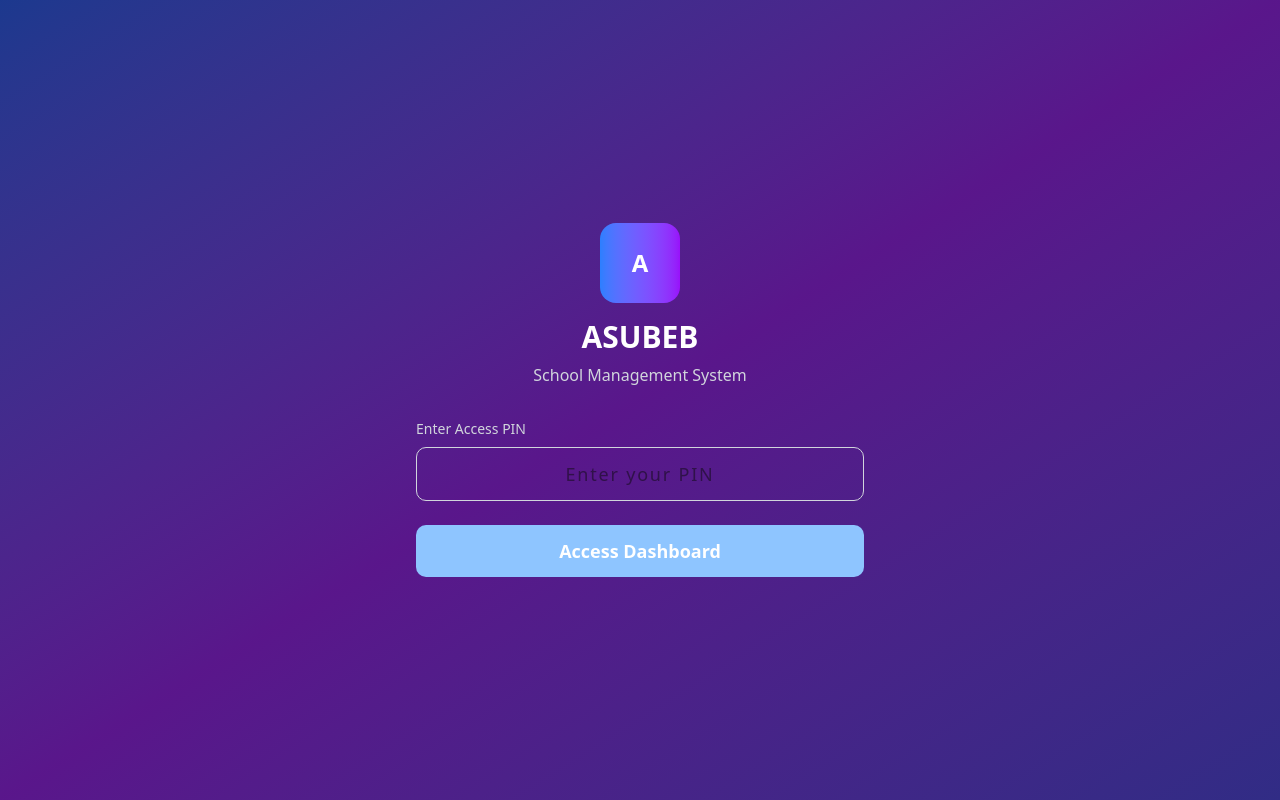
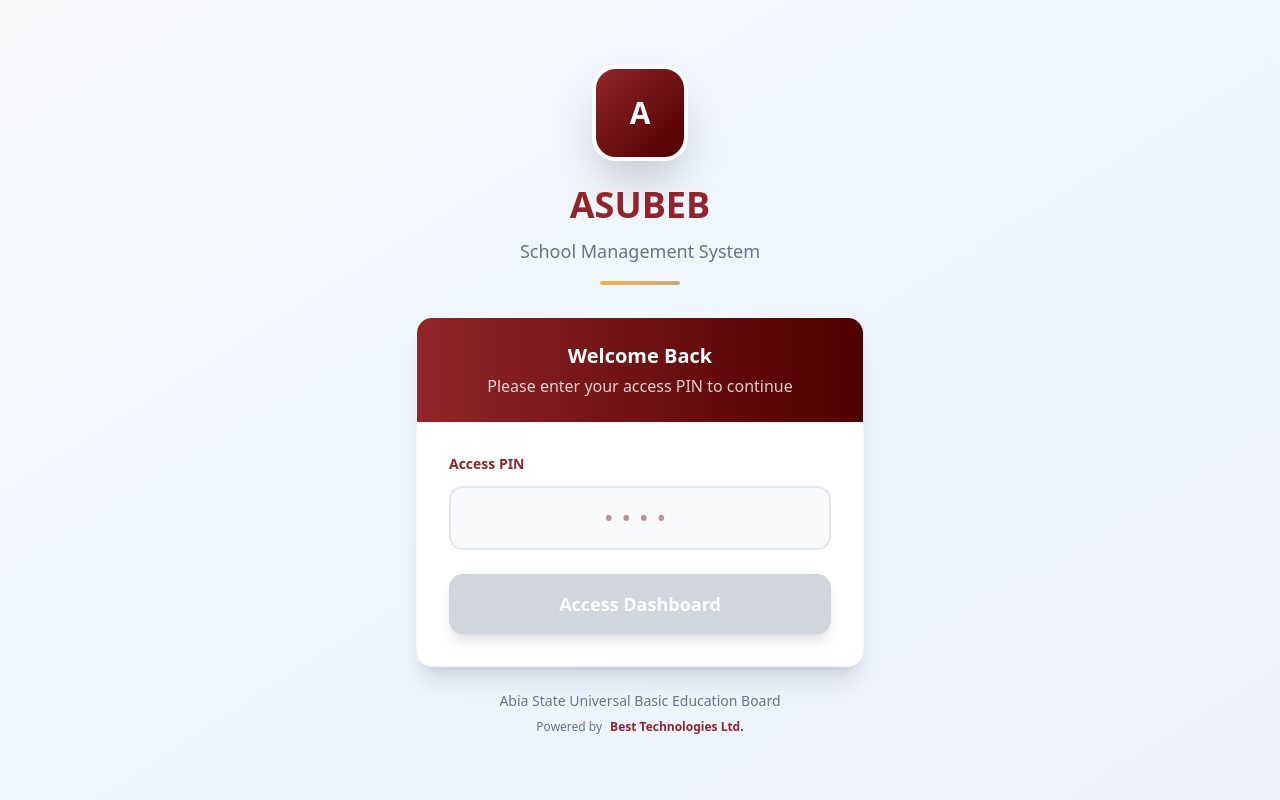
Before and after one commit to best-technologies/subeb-project-frontend, a Next.js app: page / in a window 1280 px wide. Built offline with nearby package versions, Linux system fonts and the light colour scheme; no server answers.

Commit message:
Modify: improve the '/' page and change to brand theme colours.

```diff
--- a/src/app/page.tsx
+++ b/src/app/page.tsx
@@ -39,38 +39,47 @@ export default function Home() {
   };
 
   return (
-    <div className="min-h-screen bg-gradient-to-br from-blue-900 via-purple-900 to-indigo-900 flex items-center justify-center p-4">
+    <div className="min-h-screen bg-gradient-to-br from-slate-50 via-blue-50 to-indigo-50 flex items-center justify-center p-4">
       <div className="w-full max-w-md">
         {/* Logo and Title */}
         <div className="text-center mb-8">
-          <div className="w-20 h-20 bg-gradient-to-r from-blue-500 to-purple-600 rounded-2xl flex items-center justify-center mx-auto mb-4">
-            <span className="text-white font-bold text-2xl">A</span>
+          <div className="w-24 h-24 bg-gradient-to-br from-brand-primary to-brand-primary-2 rounded-3xl flex items-center justify-center mx-auto mb-6 shadow-2xl border-4 border-white">
+            <span className="text-white font-bold text-3xl">A</span>
           </div>
-          <h1 className="text-3xl font-bold text-white mb-2">ASUBEB</h1>
-          <p className="text-gray-300">School Management System</p>
+          <h1 className="text-4xl font-bold text-brand-primary mb-3">ASUBEB</h1>
+          <p className="text-brand-light-accent-1 text-lg font-medium">
+            School Management System
+          </p>
+          <div className="mt-4 h-1 w-20 bg-gradient-to-r from-brand-secondary to-brand-accent mx-auto rounded-full"></div>
         </div>
-        {/* <div>
-          <button className="w-full py-3 rounded-lg font-semibold text-white transition-colors text-lg bg-blue-600 hover:bg-blue-700">
-            Enrol Officer
-          </button>
-        </div> */}
+
+        {/* Welcome Card */}
+        <div className="bg-white rounded-2xl shadow-xl border border-gray-100 overflow-hidden mb-6">
+          <div className="bg-gradient-to-r from-brand-primary to-brand-primary-2 px-8 py-6">
+            <h2 className="text-white text-xl font-semibold text-center">
+              Welcome Back
+            </h2>
+            <p className="text-brand-primary-contrast/80 text-center mt-1">
+              Please enter your access PIN to continue
+            </p>
+          </div>
 
           {/* PIN Form */}
-        <form onSubmit={handleSubmit} className="space-y-6">
+          <form onSubmit={handleSubmit} className="p-8 space-y-6">
             <div>
               <label
                 htmlFor="pin"
-              className="block text-sm font-medium text-gray-300 mb-2"
+                className="block text-sm font-semibold text-brand-primary mb-3"
               >
-              Enter Access PIN
+                Access PIN
               </label>
               <input
                 type="password"
                 id="pin"
                 value={pin}
                 onChange={(e) => setPin(e.target.value)}
-              placeholder="Enter your PIN"
-              className="w-full px-4 py-3 border border-gray-300 rounded-lg focus:outline-none focus:ring-2 focus:ring-blue-500 text-lg text-center tracking-widest"
+                placeholder="••••"
+                className="w-full px-6 py-4 border-2 border-gray-200 rounded-xl focus:outline-none focus:ring-2 focus:ring-brand-primary focus:border-transparent text-xl text-center tracking-[0.5em] font-bold text-brand-primary transition-all duration-200 bg-gray-50 hover:bg-white"
                 maxLength={4}
                 required
               />
@@ -79,21 +88,45 @@ export default function Home() {
             <button
               type="submit"
               disabled={loading || !pin}
-            className={`w-full py-3 rounded-lg font-semibold text-white transition-colors text-lg ${
+              className={`w-full py-4 rounded-xl font-semibold text-white transition-all duration-200 text-lg shadow-lg ${
                 loading || !pin
-                ? "bg-blue-300 cursor-not-allowed"
-                : "bg-blue-600 hover:bg-blue-700"
+                  ? "bg-gray-300 cursor-not-allowed text-gray-500"
+                  : "bg-gradient-to-r from-brand-primary to-brand-primary-2 hover:from-brand-primary-2 hover:to-brand-primary transform hover:scale-[1.02] hover:shadow-xl"
               }`}
             >
-            {loading ? "Verifying..." : "Access Dashboard"}
+              {loading ? (
+                <div className="flex items-center justify-center space-x-3">
+                  <div className="w-5 h-5 border-2 border-white/30 border-t-white rounded-full animate-spin"></div>
+                  <span>Verifying...</span>
+                </div>
+              ) : (
+                "Access Dashboard"
+              )}
             </button>
           </form>
+        </div>
+
+        {/* Footer Info */}
+        <div className="text-center text-brand-light-accent-1 text-sm">
+          <p className="mb-2">Abia State Universal Basic Education Board</p>
+          <div className="flex items-center justify-center space-x-2 text-xs">
+            <span>Powered by</span>
+            <span className="font-semibold text-brand-primary">
+              Best Technologies Ltd.
+            </span>
+          </div>
+        </div>
 
         {/* Error Message */}
         {error && (
-          <div className="absolute left-0 right-0 -bottom-14 flex justify-center">
-            <div className="bg-red-500 text-white px-4 py-2 rounded-lg shadow-lg animate-shake text-center font-medium">
-              {error}
+          <div className="fixed inset-0 flex items-end justify-center p-4 pointer-events-none z-50">
+            <div className="bg-red-500 text-white px-6 py-4 rounded-xl shadow-2xl animate-bounce border-l-4 border-red-600 pointer-events-auto">
+              <div className="flex items-center space-x-3">
+                <div className="w-5 h-5 rounded-full bg-white/20 flex items-center justify-center">
+                  <span className="text-xs font-bold">!</span>
+                </div>
+                <span className="font-medium">{error}</span>
+              </div>
             </div>
           </div>
         )}
```
Lines whose indentation alone changed are shown as unchanged.
